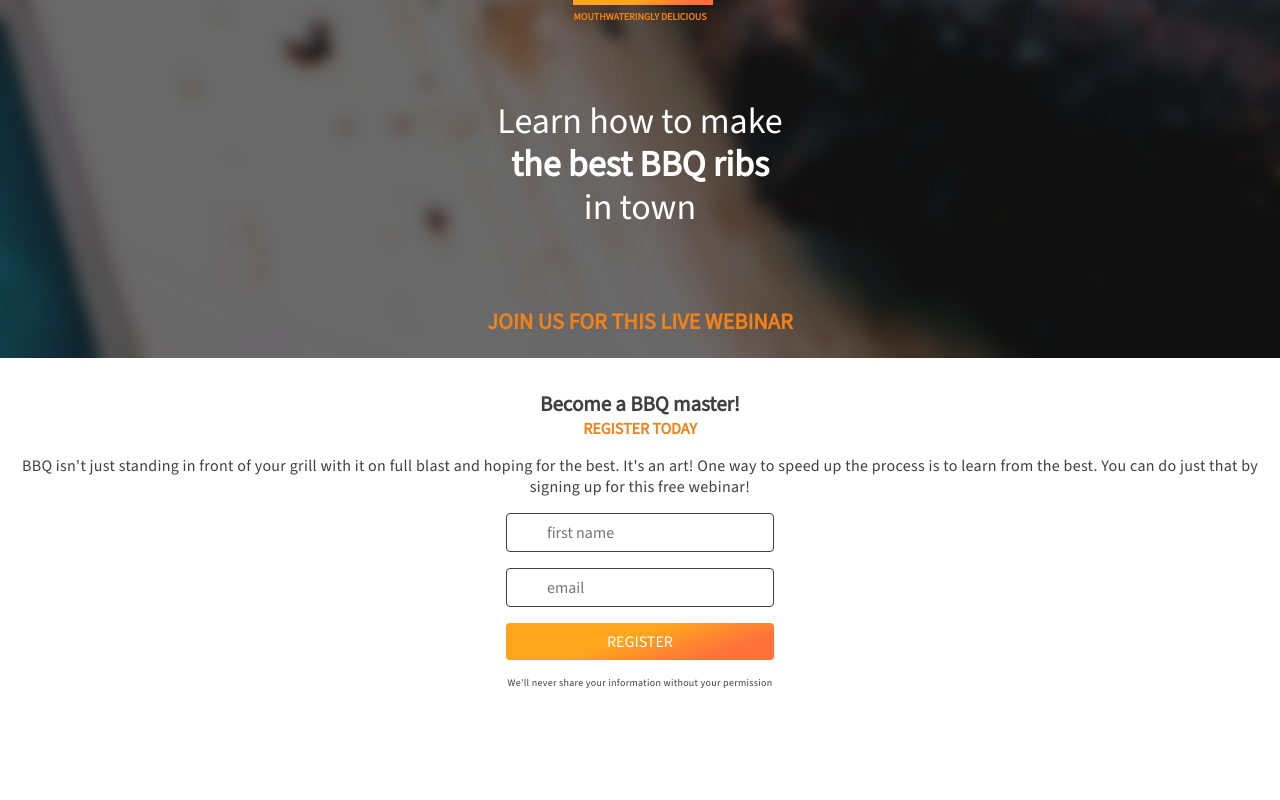
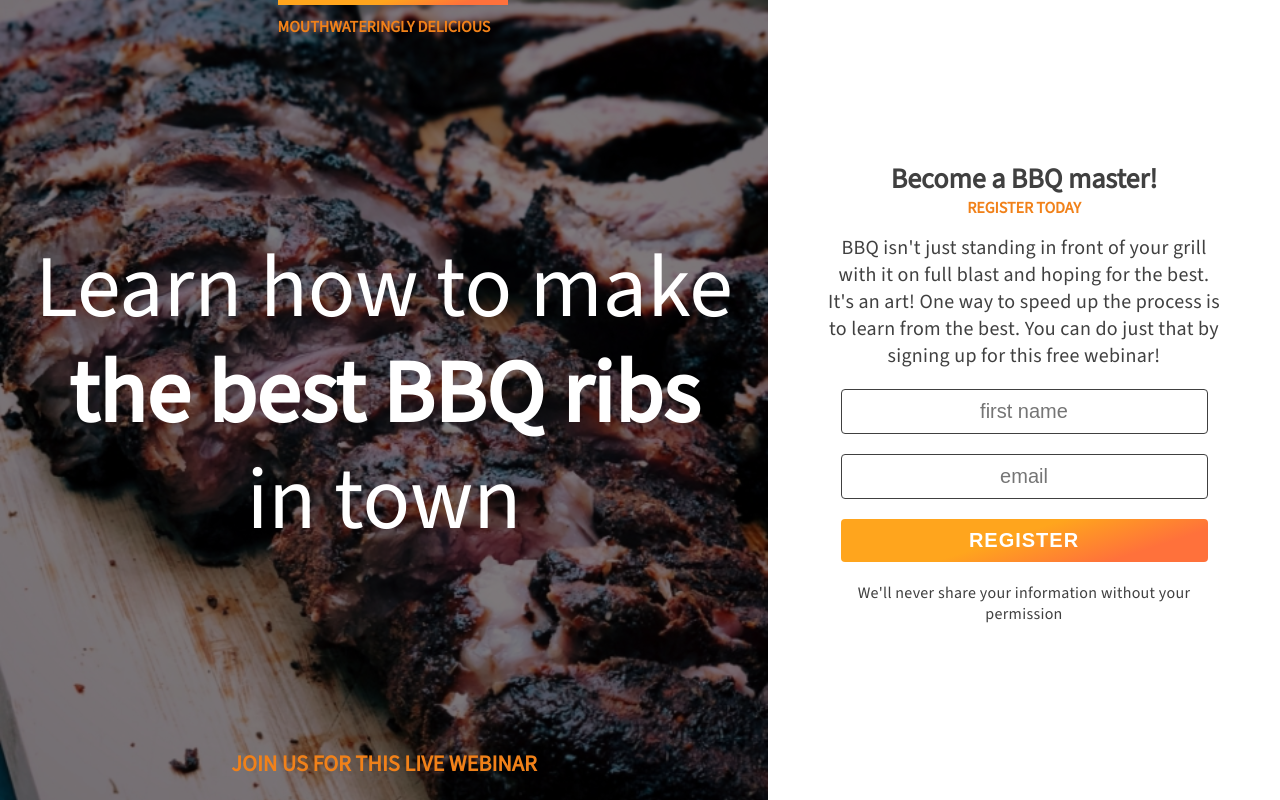
Before and after one commit to krasowski-alina/scss-project, a plain HTML site: page index.html in a window 1280 px wide. Drawn offline with nearby package versions, Linux system fonts and the light colour scheme.

Commit message:
desktop layout, added transitions

```diff
--- a/style.scss
+++ b/style.scss
@@ -9,15 +9,21 @@ $primary-font: #404040;
     align-items: center;
     flex-direction: $direction;
 }
+@mixin flexCenterDesktop(){
+    display: flex;
+    justify-content: center;
+}
 * {
     box-sizing: border-box;
     margin: 0;
     padding: 0;
+}
+//Typography
+body {
     font-size: 1rem;
     color: $primary-font;
     font-family: 'Source Sans 3', sans-serif;
 }
-//Typography
 h1 {
     font-size: 2.25rem;
     font-weight: 300;
@@ -80,7 +86,9 @@ section {
     padding: 0 1.2em;
 }
 .intro {
-    background: url(/images/dark-ribs.jpg) left bottom/cover no-repeat;
+    background: url(/images/ribs.jpg) center/cover no-repeat;
+    background-color: $grey;
+    background-blend-mode: overlay;
     height: 358px;
     margin-bottom: 2em;
     @include flexCenter(column);
@@ -102,15 +110,17 @@ form {
     margin-bottom: 1em;
     border-radius: 4px;
     width: 100%;
+    cursor: pointer;
+    text-align: center;
+    transition: all .5s;
+    &:hover{
+        transform: scale(1.2);
+    }
 }
 .main-content-input {
     border: 1px solid $grey;
     &:focus{
         border: 5px solid $orange;
-    }
-    &:hover{
-        font-size: 1.6rem;
-        transition: .4s ease;
     }
 
 }
@@ -118,11 +128,55 @@ form {
     background: rgb(255,165,29);
     background: linear-gradient(162deg, rgba(255,165,29,1) 45%, rgba(255,113,59,1) 80%);
     border: none;
+    font-weight: 900;
+    letter-spacing: 1px;
     color: $white;
     text-transform: uppercase;
+    transition: all .5s;
     &:hover {
         background: unset;
         border: 2px solid $orange;
         color: $primary-font;
+
     }
     }
+@media (min-width: 670px){
+    body,
+    input,
+    .btn {
+        font-size: 1.25rem;
+    }
+    h1 {
+        font-size: 5.5rem;
+    }
+    h2 {
+        font-size: 1.75rem;
+    }
+    .wrapper {
+        display: flex;
+    }
+    .intro ,
+    .main-content {
+        min-height: 100vh;
+    }
+    .intro {
+        width: 60%;
+        margin-bottom: unset;
+        p {
+            font-size: 1rem;
+            &::before{
+                width: 230px;
+            }
+        }
+    }
+    .main-content {
+        width: 40%;
+        @include flexCenterDesktop();
+        & > * {
+            max-width: 400px;
+        }
+        .small-text {
+            font-size: 1rem;
+        }
+    }
+}
```
Also changed, not shown: style.css, 1 other file.
